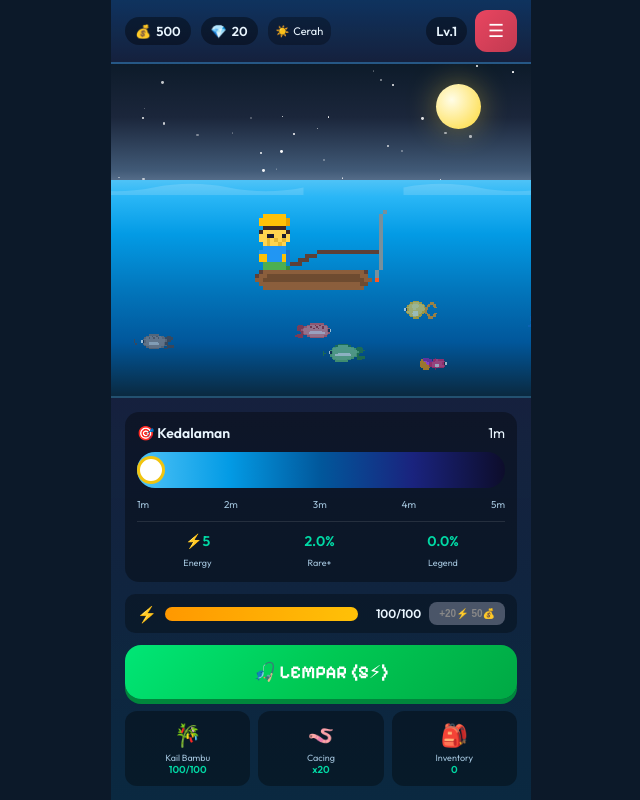
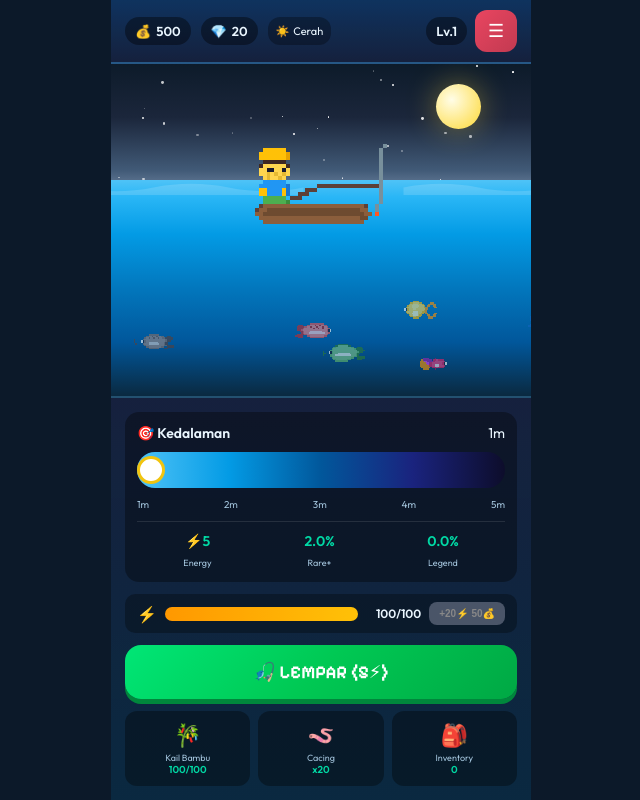
Before and after one commit to kofkdk/fishing-frenzy, a website built with Vite: page index.html in a window 1280 px wide. Shown: the whole page, without its empty margins (319-959 px from the left). Built offline with nearby package versions, Linux system fonts and the light colour scheme.

Commit message:
fix: separate fisher container from water div - proper positioning + animations

```diff
--- a/src/components/App.js
+++ b/src/components/App.js
@@ -17,6 +17,7 @@ export function renderApp() {
           <div class="wave"></div>
           <div id="fishBg"></div>
         </div>
+        <div id="fisherContainer"></div>
 
         <canvas id="particles"></canvas>
       </div>
--- a/src/components/Scene.js
+++ b/src/components/Scene.js
@@ -12,8 +12,9 @@ const BG_FISH = [
 ];
 
 export function renderScene() {
-  const container = document.getElementById('fishBg');
-  if (!container) return;
+  const fishBg = document.getElementById('fishBg');
+  const fisherContainer = document.getElementById('fisherContainer');
+  if (!fishBg) return;
 
   const fisherBoat = getFisherBoatSprite();
   const phase = fishingMinigame.phase;
@@ -29,33 +30,35 @@ export function renderScene() {
   const bobberClass = phase === 'bite' ? 'bobber-bite' : (phase === 'reeling' ? 'bobber-reel' : '');
   const bobber = getBobberSprite();
 
-  let html = `
+  // Fisher + bobber + line → render to fisherContainer (outside water div)
+  if (fisherContainer) {
+    let fisherHtml = `
       <div class="${fisherClass}">
         <img src="${fisherBoat}" alt="Fisher">
       </div>
     `;
 
     if (showBobber) {
-    html += `
+      fisherHtml += `
         <div class="scene-bobber ${bobberClass}">
-        <img src="${bobber}" alt="Bobber" style="width:16px;height:16px;image-rendering:pixelated;">
+          <img src="${bobber}" alt="Bobber">
         </div>
+        <div class="fishing-line"></div>
       `;
     }
 
-  // Fishing line from rod tip to bobber
-  if (showBobber) {
-    html += `<div class="fishing-line"></div>`;
+    fisherContainer.innerHTML = fisherHtml;
   }
 
-  // Background fish
+  // Background fish → render to fishBg (inside water div)
+  let fishHtml = '';
   BG_FISH.forEach((f, i) => {
     const sprite = getFishSprite(f.id);
     const goingRight = f.dir === 'right';
     const animName = goingRight ? 'swim-right' : 'swim-left';
     const flipStyle = goingRight ? 'transform:scaleX(-1);' : '';
 
-    html += `
+    fishHtml += `
       <div class="fish-bg" style="
         position: absolute;
         top: ${f.top}%;
@@ -65,7 +68,7 @@ export function renderScene() {
       "><img src="${sprite}" alt="${f.id}" style="width:48px;height:24px;image-rendering:pixelated;${flipStyle}"></div>
     `;
   });
-  container.innerHTML = html;
+  fishBg.innerHTML = fishHtml;
 
   // Add keyframes if not already added
   if (!document.getElementById('swim-keyframes')) {
@@ -81,7 +84,6 @@ export function renderScene() {
         to { left: calc(100% + 60px); }
       }
       .fish-bg { position: absolute; }
-      .scene-fisher img { image-rendering: pixelated; image-rendering: -moz-crisp-edges; }
     `;
     document.head.appendChild(style);
   }
--- a/src/styles/main.css
+++ b/src/styles/main.css
@@ -192,12 +192,18 @@ body {
 }
 
 /* Boat - pixel art fisher scene */
+#fisherContainer {
+  position: absolute;
+  inset: 0;
+  z-index: 10;
+  pointer-events: none;
+}
+
 .scene-fisher {
   position: absolute;
-  top: 15%;
+  top: 25%;
   left: 50%;
   transform: translateX(-50%);
-  z-index: 10;
   animation: bob 4s ease-in-out infinite;
 }
 
```
Lines whose indentation alone changed are shown as unchanged.
